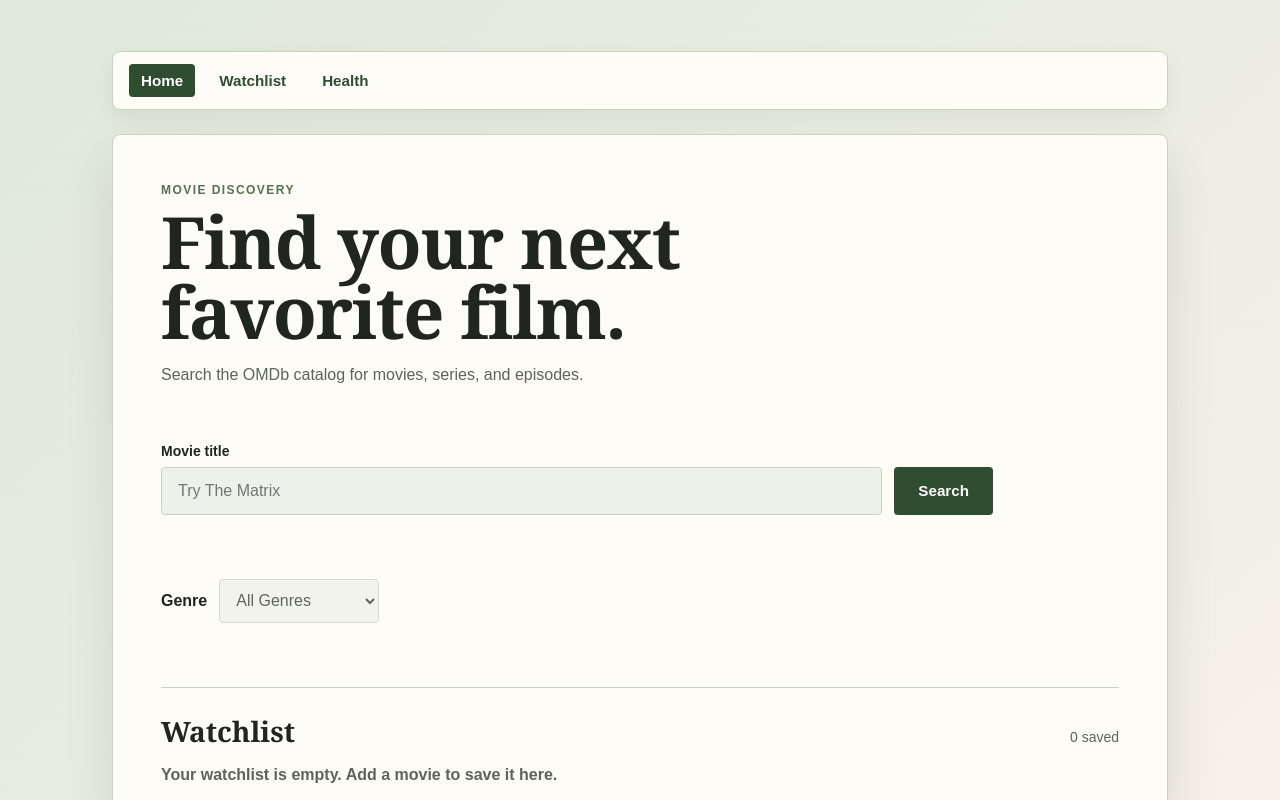
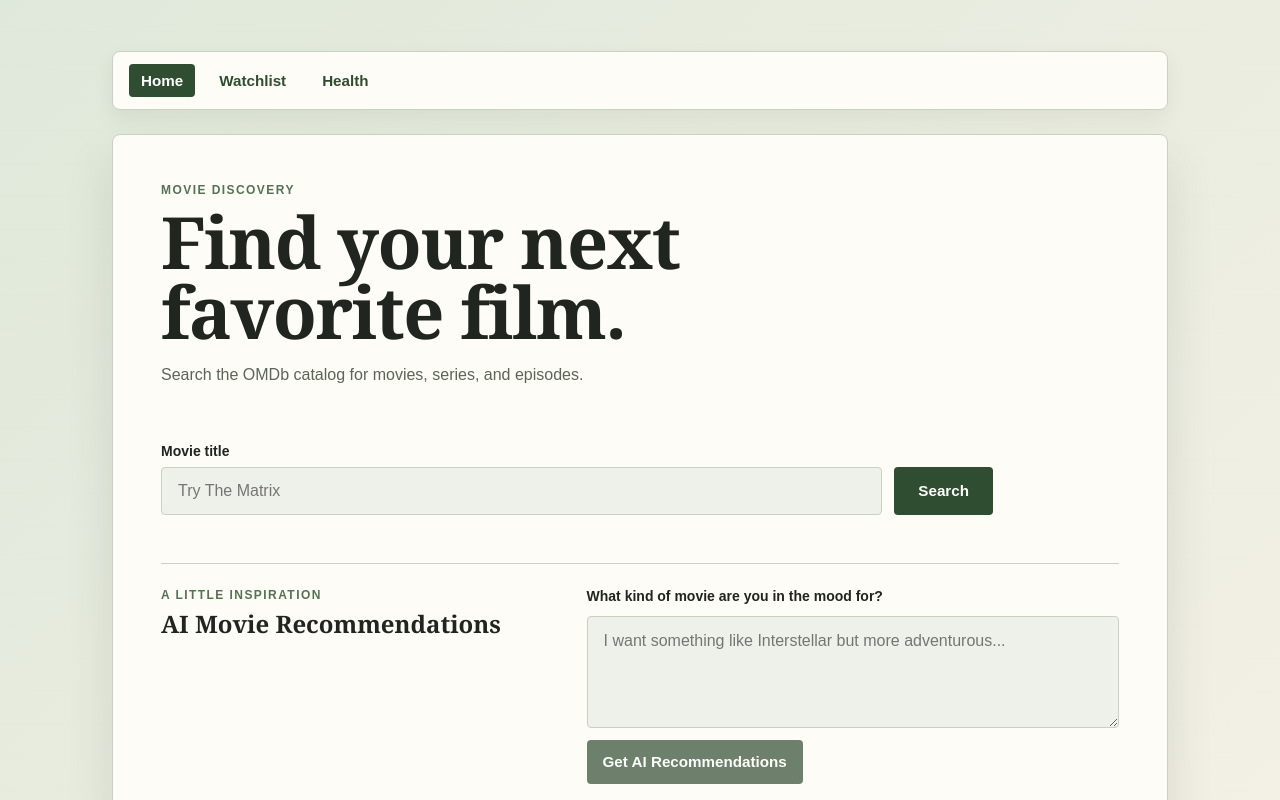
Before and after one commit to shadab-a43/FlyRank-Capstone, a React (Vite) app: page / in a window 1280 px wide. Shown: the top 800 px of the page. Built offline with nearby package versions, Linux system fonts and the light colour scheme.

Commit message:
feat: add AI movie recommendations UI

```diff
--- a/src/App.tsx
+++ b/src/App.tsx
@@ -61,6 +61,10 @@ export default function App() {
   const [detailsError, setDetailsError] = useState('');
   const [isLoading, setIsLoading] = useState(false);
   const [error, setError] = useState('');
+  const [aiPrompt, setAiPrompt] = useState('');
+  const [aiRecommendation, setAiRecommendation] = useState('');
+  const [aiError, setAiError] = useState('');
+  const [isAiLoading, setIsAiLoading] = useState(false);
   const [hasSearched, setHasSearched] = useState(false);
   const [storageError, setStorageError] = useState(false);
   const [healthStatus, setHealthStatus] = useState<'loading' | 'success' | 'error'>('loading');
@@ -182,6 +186,43 @@ export default function App() {
       setError(searchError instanceof Error ? searchError.message : 'Unable to search for movies.');
     } finally {
       setIsLoading(false);
+    }
+  }
+
+  async function handleAiRecommendation(event: FormEvent<HTMLFormElement>) {
+    event.preventDefault();
+    const prompt = aiPrompt.trim();
+
+    if (!prompt) {
+      return;
+    }
+
+    setIsAiLoading(true);
+    setAiError('');
+    setAiRecommendation('');
+
+    try {
+      const response = await fetch('/api/ai-recommend', {
+        method: 'POST',
+        headers: { 'Content-Type': 'application/json' },
+        body: JSON.stringify({ prompt }),
+      });
+      const result: { recommendation?: unknown } | null = await response.json();
+      const recommendation = result?.recommendation;
+
+      if (
+        !response.ok ||
+        typeof recommendation !== 'string' ||
+        !recommendation.trim()
+      ) {
+        throw new Error('Recommendation request failed');
+      }
+
+      setAiRecommendation(recommendation);
+    } catch {
+      setAiError("Sorry, we couldn't get recommendations right now. Please try again.");
+    } finally {
+      setIsAiLoading(false);
     }
   }
 
@@ -311,6 +352,43 @@ export default function App() {
             </button>
           </div>
         </form>
+
+        <section
+          className="ai-recommendation-section"
+          aria-labelledby="ai-recommendation-title"
+          aria-busy={isAiLoading}
+        >
+          <div>
+            <p className="eyebrow">A little inspiration</p>
+            <h2 id="ai-recommendation-title">AI Movie Recommendations</h2>
+          </div>
+          <form className="ai-recommendation-form" onSubmit={handleAiRecommendation}>
+            <label htmlFor="ai-movie-prompt">What kind of movie are you in the mood for?</label>
+            <textarea
+              id="ai-movie-prompt"
+              value={aiPrompt}
+              onChange={(event) => setAiPrompt(event.target.value)}
+              placeholder="I want something like Interstellar but more adventurous..."
+              rows={3}
+              required
+            />
+            <button type="submit" disabled={isAiLoading || !aiPrompt.trim()}>
+              {isAiLoading ? 'Getting recommendations...' : 'Get AI Recommendations'}
+            </button>
+          </form>
+          {isAiLoading && (
+            <p className="ai-status-message" role="status" aria-live="polite">
+              Finding a movie for you...
+            </p>
+          )}
+          {aiError && <p className="ai-status-message error-message" role="alert">{aiError}</p>}
+          {aiRecommendation && (
+            <div className="ai-recommendation-result" aria-live="polite">
+              <h3>Recommendation</h3>
+              <p>{aiRecommendation}</p>
+            </div>
+          )}
+        </section>
 
         <div className="results-area" aria-busy={isLoading}>
           <div className="filter-controls">
--- a/src/styles.css
+++ b/src/styles.css
@@ -184,6 +184,103 @@ h1 {
 .search-controls button:focus-visible {
   outline: 3px solid var(--eyebrow-color);
   outline-offset: 2px;
+}
+
+.ai-recommendation-section {
+  display: grid;
+  grid-template-columns: minmax(0, 0.85fr) minmax(0, 1.15fr);
+  align-items: start;
+  gap: 1rem 2rem;
+  margin-top: clamp(2rem, 5vw, 3rem);
+  padding-top: 1.5rem;
+  border-top: 1px solid var(--border-color);
+  font-family: Arial, sans-serif;
+}
+
+.ai-recommendation-section h2 {
+  margin: 0;
+  font-family: Georgia, 'Times New Roman', serif;
+  font-size: 1.5rem;
+  line-height: 1.15;
+}
+
+.ai-recommendation-form {
+  display: grid;
+  gap: 0.75rem;
+}
+
+.ai-recommendation-form label {
+  font-size: 0.875rem;
+  font-weight: 700;
+}
+
+.ai-recommendation-form textarea {
+  width: 100%;
+  min-height: 7rem;
+  padding: 0.75rem 1rem;
+  color: var(--text-color);
+  background: var(--page-background);
+  border: 1px solid var(--border-color);
+  border-radius: 0.25rem;
+  font: inherit;
+  line-height: 1.5;
+  resize: vertical;
+}
+
+.ai-recommendation-form textarea:focus-visible,
+.ai-recommendation-form button:focus-visible {
+  outline: 3px solid var(--eyebrow-color);
+  outline-offset: 2px;
+}
+
+.ai-recommendation-form button {
+  justify-self: start;
+  min-height: 2.75rem;
+  padding: 0.75rem 1rem;
+  color: var(--button-text-color);
+  background: var(--accent-color);
+  border: 0;
+  border-radius: 0.25rem;
+  cursor: pointer;
+  font: 700 0.95rem Arial, sans-serif;
+}
+
+.ai-recommendation-form button:hover:not(:disabled) {
+  background: var(--button-hover-background);
+}
+
+.ai-recommendation-form button:disabled {
+  cursor: not-allowed;
+  opacity: 0.7;
+}
+
+.ai-status-message,
+.ai-recommendation-result {
+  grid-column: 1 / -1;
+}
+
+.ai-status-message {
+  margin: 0;
+  color: var(--muted-text);
+  font-weight: 700;
+}
+
+.ai-recommendation-result {
+  padding-top: 1rem;
+  border-top: 1px solid var(--border-color);
+}
+
+.ai-recommendation-result h3 {
+  margin: 0 0 0.5rem;
+  font-size: 1rem;
+}
+
+.ai-recommendation-result p {
+  margin: 0;
+  color: var(--muted-text);
+  line-height: 1.6;
+  overflow-wrap: anywhere;
+  white-space: pre-wrap;
 }
 
 .results-area {
@@ -503,6 +600,19 @@ h1 {
     width: 100%;
   }
 
+  .ai-recommendation-section {
+    grid-template-columns: 1fr;
+  }
+
+  .ai-status-message,
+  .ai-recommendation-result {
+    grid-column: auto;
+  }
+
+  .ai-recommendation-form button {
+    width: 100%;
+  }
+
   .filter-controls {
     align-items: stretch;
     flex-direction: column;
```
Also changed, not shown: 2 other files (tests, documents, lock files or other folders).
